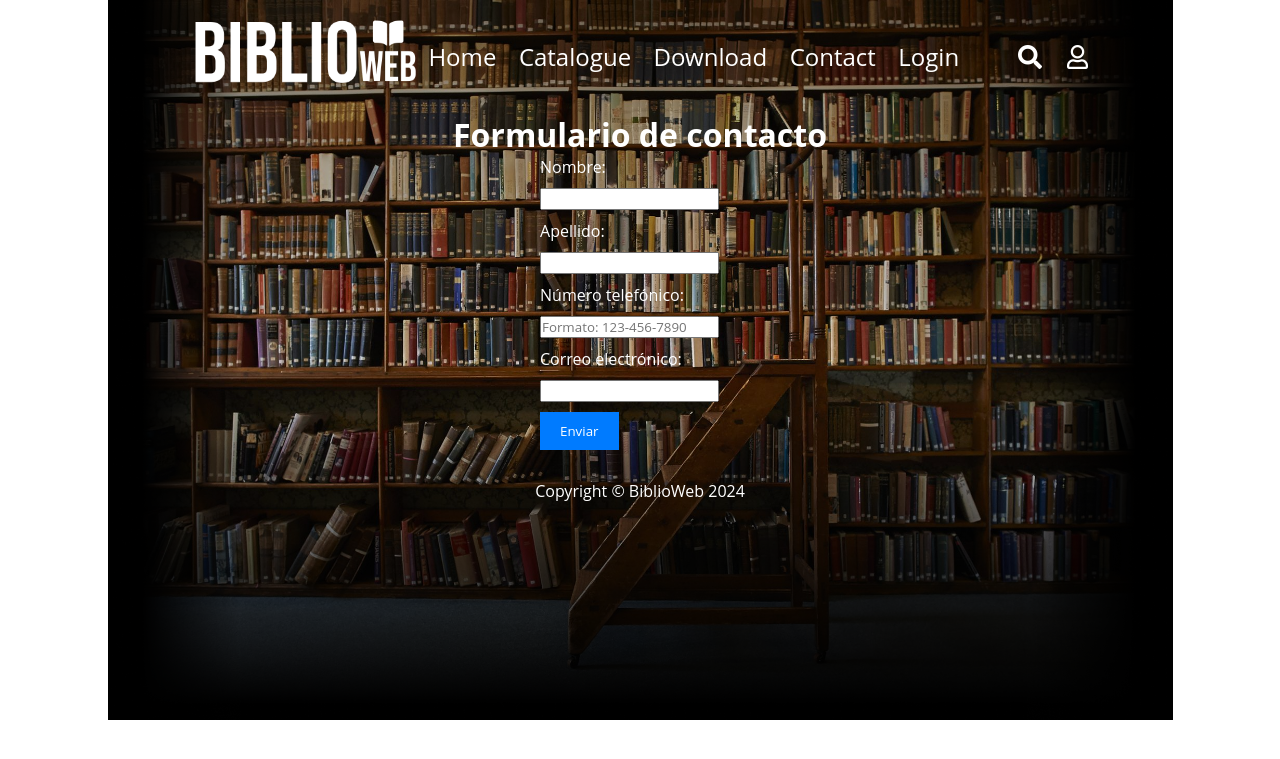
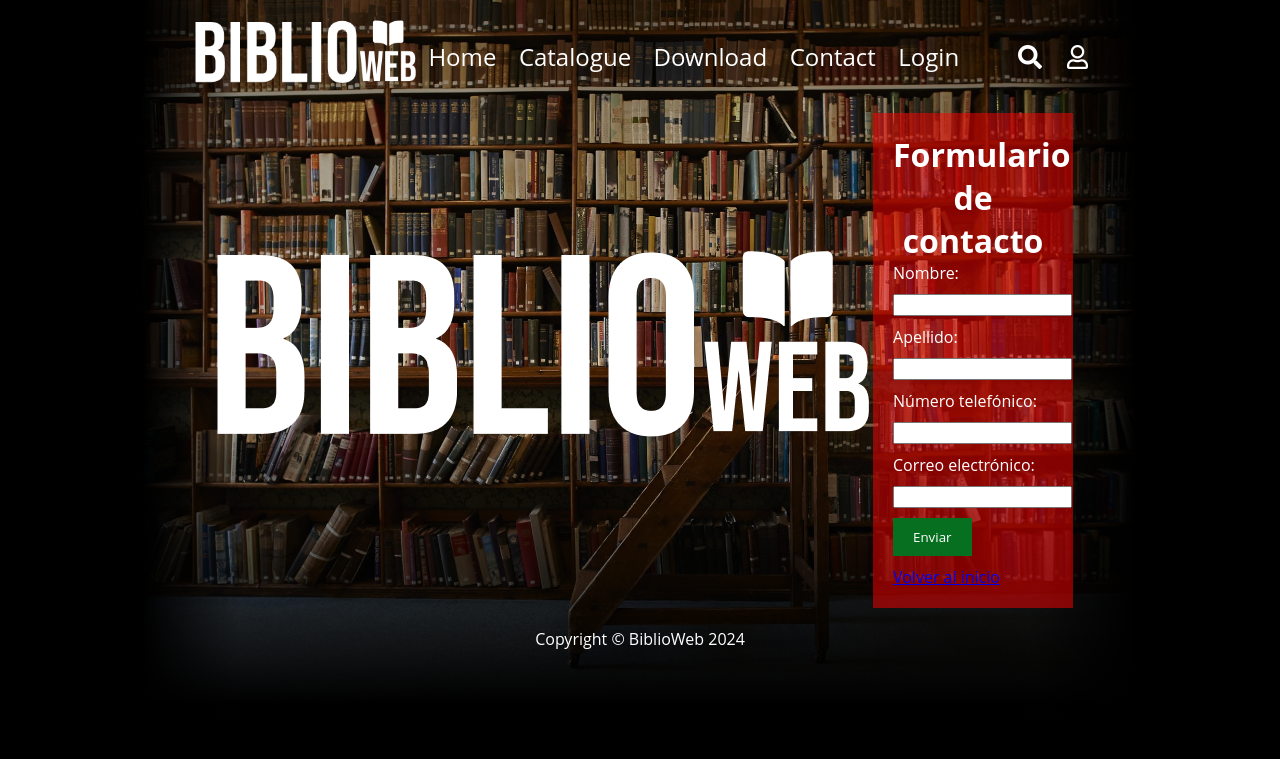
Before and after one commit to cosyfps/programacion-web-006d, a Python web app: template templates/contact.html in a window 1280 px wide. Shown: the top 759 px of the page. Run offline with Jinja, Linux system fonts and the light colour scheme; the template is opened without the code that fills it, so the values that code supplies are empty.

Commit message:
Update contact

```diff
--- a/templates/contact.html
+++ b/templates/contact.html
@@ -35,7 +35,7 @@
 
         input[type="submit"] {
             padding: 10px 20px;
-            background-color: #007bff;
+            background-color: #067020;
             color: #fff;
             border: none;
             cursor: pointer;
@@ -46,6 +46,8 @@
         }
     </style>
 </head>
+<body style="background-color: black;"></body>
+
 
 <body>
 
@@ -70,8 +72,13 @@
     </header>
 
     <!-- Content -->
+    <div class="registro-container">
+        <div class="reg-column">
+            <img src="/static/assets/img/logo2.png" alt="">
+        </div>
+        <div class="reg-column">
+            <form class="red-transparent-background">
                 <h1>Formulario de contacto</h1>
-    <form action="#" method="post">
                 <label for="nombre">Nombre:</label>
                 <input type="text" id="nombre" name="nombre" required>
 
@@ -79,13 +86,17 @@
                 <input type="text" id="apellido" name="apellido" required>
 
                 <label for="telefono">Número telefónico:</label>
-        <input type="tel" id="telefono" name="telefono" pattern="[0-9]{3}-[0-9]{3}-[0-9]{4}" placeholder="Formato: 123-456-7890" required>
+                <input type="tel" id="telefono" name="telefono"required>
 
                 <label for="correo">Correo electrónico:</label>
                 <input type="email" id="correo" name="correo" required>
 
                 <input type="submit" value="Enviar">
+                <span><a href="homepage.html">Volver al inicio</a></span>
+
             </form>
+        </div>
+    </div>
 
     <!-- Footer -->
     <footer>
```
Lines whose indentation alone changed are shown as unchanged.
